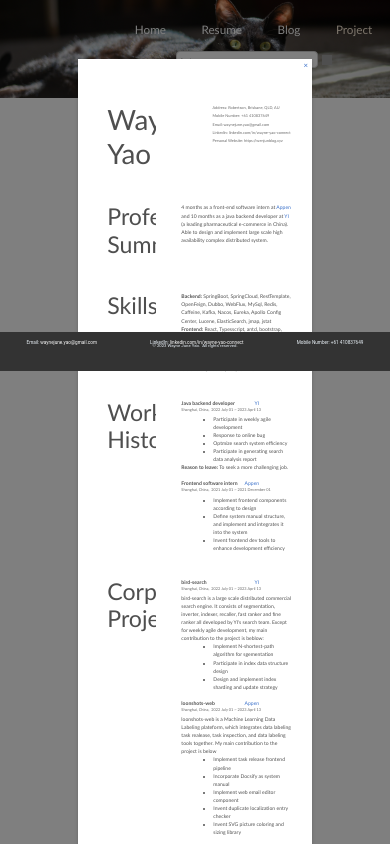
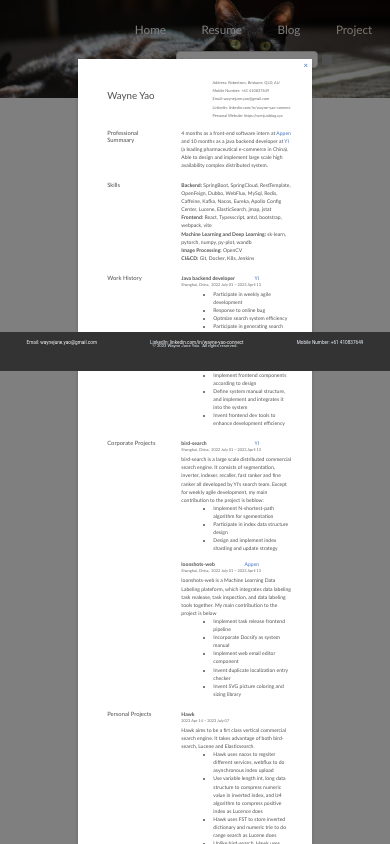
Before and after one commit to NoobCoderGrowing/TechSpace, a React (Vite) app: page /resume in a window 390 px wide. Built offline with nearby package versions, Linux system fonts and the light colour scheme; grey boxes are pictures that could not be loaded.

Commit message:
fix resume responsive issue

```diff
--- a/src/route/Resume.module.css
+++ b/src/route/Resume.module.css
@@ -19,6 +19,8 @@
     position: relative;
     font-family:'Trebuchet MS', 'Lucida Sans Unicode', 'Lucida Grande', 'Lucida Sans', Arial, sans-serif;
     font-size: 1.3vw;
+    display: flex;
+    flex-direction: column;
 }
 
 .modalContent p{
@@ -46,15 +48,17 @@
     display: flex;
     flex-direction: row;
     position: relative;
-    margin-top: 3vh;
+    margin-top: 3vw;
 }
 
 .rowOne{
     width: 100%;
+    height: 100%;
     display: flex;
     flex-direction: row;
     position: relative;
-    margin-bottom: 5vw;
+    margin-bottom: 2vw;
+    align-items: center;
 }
 
 .left{
@@ -156,3 +160,11 @@ h3{
 .timeDetailSeperator{
     margin-bottom: 0.5vw;
 }
+
+.h1{
+    font-size: 2.5vw;
+}
+
+.h3{
+    font-size: 1.5vw
+}
--- a/src/route/Resume.tsx
+++ b/src/route/Resume.tsx
@@ -25,7 +25,7 @@ function Resume(){
 
                     <div className={`${classes.row} ${classes.rowOne}`}>
                         <div className={classes.left}>
-                            <h1>Wayne Yao</h1>
+                            <h1 className={classes.h1}>Wayne Yao</h1>
                         </div>
                         <div className={`${classes.contact}`}>
                             <p>Address: Robertson, Brisbane, QLD, AU</p>
@@ -38,7 +38,7 @@ function Resume(){
 
                     <div className={`${classes.row} ${classes.profession}`}>
                         <div className={classes.left}>
-                            <h3>Professional Summaary</h3>
+                            <h3 className={classes.h3}>Professional Summaary</h3>
                         </div>
                         <div className={classes.right}>
                             <p>4 months as a front-end software intern at <a href='https://appen.com/'>Appen</a> and 10 months as a java backend developer at <a href='https://www.yiyaowang.com/'>YI</a> (a leading pharmaceutical e-commerce in China). Able to design and implement large scale high availability complex distributed system.</p>
@@ -47,7 +47,7 @@ function Resume(){
 
                     <div className={classes.row}>
                         <div className={classes.left}>
-                            <h3>Skills</h3>
+                            <h3 className={classes.h3}>Skills</h3>
                         </div>
                         <div className={classes.right}>
                             <p><b>Backend:</b> SpringBoot, SpringCloud, RestTemplate, OpenFeign, Dubbo, WebFlux, MySql, Redis, Caffeine, Kafka, Nacos, Eureka, Apollo Config Center, Lucene, ElasticSearch, jmap, jstat</p>
@@ -59,7 +59,7 @@ function Resume(){
                     </div>
                     <div className={classes.row}>
                         <div className={classes.left}>
-                            <h3>Work History</h3>
+                            <h3 className={classes.h3}>Work History</h3>
                         </div>
                         <div className={classes.right}>
                             <div className={classes.workHistoryContainer}>
@@ -102,7 +102,7 @@ function Resume(){
                     </div>
                     <div className={`${classes.row} ${classes.corporate}`} >
                         <div className={classes.left}>
-                            <h3>Corporate Projects</h3>
+                            <h3 className={classes.h3}>Corporate Projects</h3>
                         </div>
                         <div className={`${classes.right}`}>
                             <div className={classes.workHistoryContainer}>
@@ -146,7 +146,7 @@ function Resume(){
                     </div>
                     <div className={classes.row}>
                         <div className={classes.left}>
-                            <h3>Personal Projects</h3>
+                            <h3 className={classes.h3}>Personal Projects</h3>
                         </div>
                         <div className={classes.right}>
                             <div className={classes.workHistoryContainer}>
@@ -211,7 +211,7 @@ function Resume(){
 
                     <div className={classes.row}>
                         <div className={classes.left}>
-                            <h3>Education</h3>
+                            <h3 className={classes.h3}>Education</h3>
                         </div>
                         <div className={`${classes.right} ${classes.educationRight}`}>
                             <div className={classes.educationContainer}>
@@ -251,7 +251,7 @@ function Resume(){
 
                     <div className={classes.row}>
                         <div className={classes.left}>
-                            <h3>Core Finished Courses </h3>
+                            <h3 className={classes.h3}>Core Finished Courses </h3>
                         </div>
                         <div className={classes.right}>
                             <p>Software engineering (Python), Advanced Software Engineering (Java), Introduction To Computer Systems, Cmputer System Principles & Programming, Data Structures & Algorithms, Dicrete Mathmatics, Calculus & Linear Algebra I, Analysis of Scientific Data, Relational Database System, Advanced Database System, Concurrency Theory and Practice, Machine Learning, Introduction to Web Design, Human Computer Interaction</p>
```
